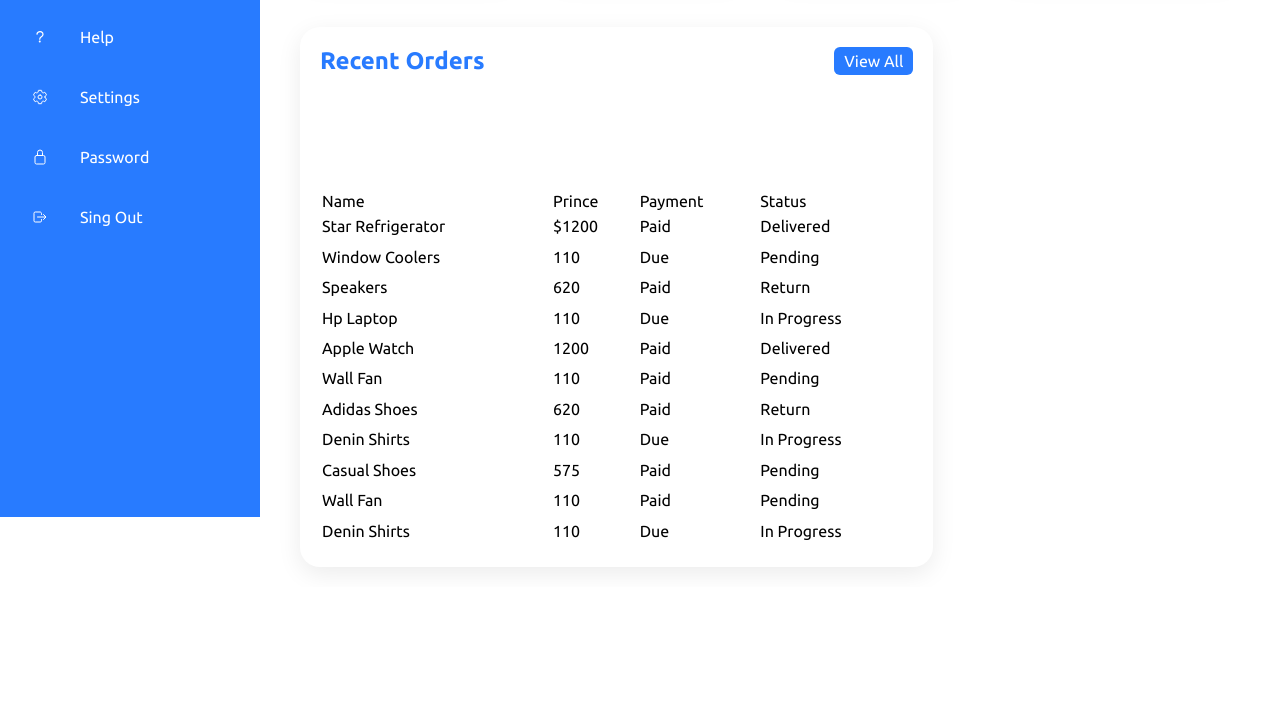
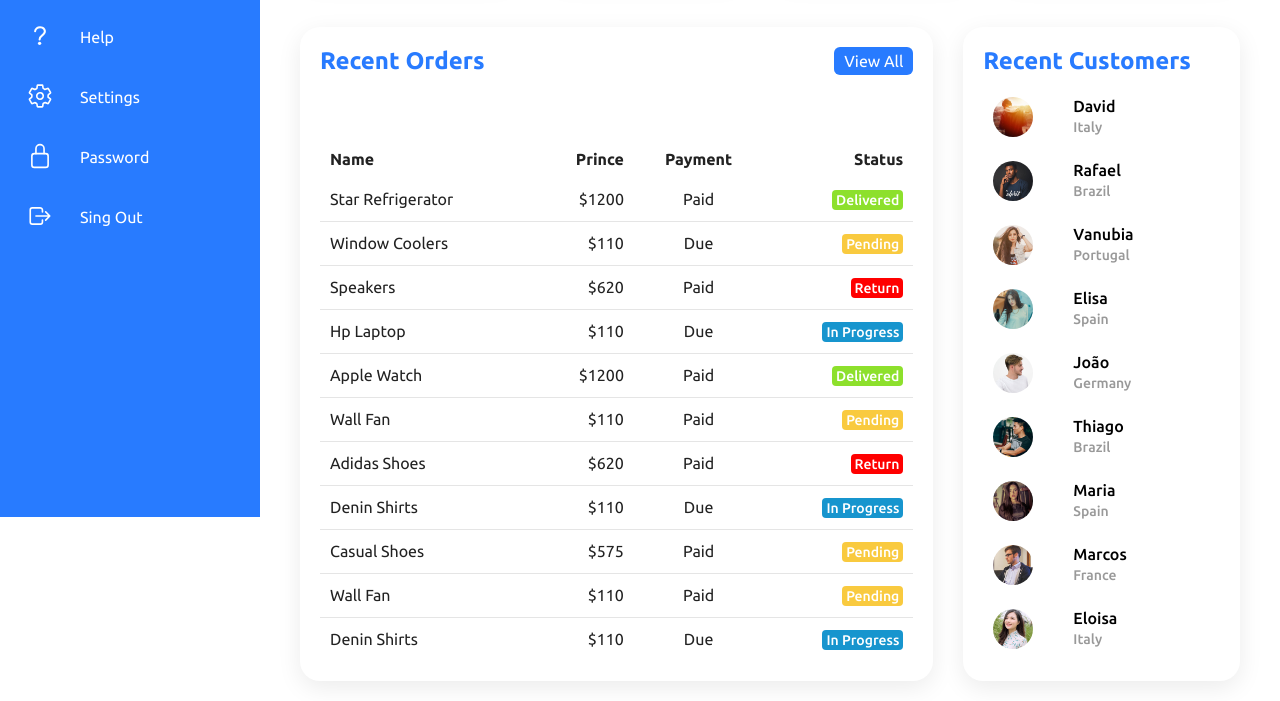
Before and after one commit to RafaelSobral/dashboard_using_HTML_CSS_JAVASCRIPT, a plain HTML site: page index.html in a window 1280 px wide. Shown: the part 283-984 px from the top of the page. Before the commit the page ends 870 px from the top, so only its background shows below. Drawn offline with nearby package versions, Linux system fonts and the light colour scheme.

Commit message:
Layout Final
Commit do Layout Final!

```diff
--- a/index.html
+++ b/index.html
@@ -14,69 +14,55 @@
       <ul>
         <li>
           <a href="#">
-            <span class="icon"><ion-icon name="logo-apple"></ion-icon></span>
+            <span class="icon"><ion-icon name="logo-bitcoin"></ion-icon></span>
             <span class="title">Brand Name</span>
           </a>
         </li>
         <li>
           <a href="#">
-            <span class="icon"
-              ><ion-icon name="home-outline"></ion-icon
-            ></span>
+            <span class="icon"><ion-icon name="home-outline"></ion-icon></span>
             <span class="title">Dashboard</span>
           </a>
         </li>
         <li>
           <a href="#">
-            <span class="icon"
-              ><ion-icon name="person-outline"></ion-icon
-            ></span>
+            <span class="icon"><ion-icon name="person-outline"></ion-icon></span>
             <span class="title">Customers</span>
           </a>
         </li>
         <li>
           <a href="#">
-            <span class="icon"
-              ><ion-icon name="chatbubble-outline"></ion-icon
-            ></span>
+            <span class="icon"><ion-icon name="chatbubble-outline"></ion-icon></span>
             <span class="title">Message</span>
           </a>
         </li>
         <li>
           <a href="#">
-            <span class="icon"
-              ><ion-icon name="help-outline"></ion-icon
-            ></span>
+            <span class="icon"><ion-icon name="help-outline"></ion-icon></span>
             <span class="title">Help</span>
           </a>
         </li>
         <li>
           <a href="#">
-            <span class="icon"
-              ><ion-icon name="settings-outline"></ion-icon
-            ></span>
+            <span class="icon"><ion-icon name="settings-outline"></ion-icon></span>
             <span class="title">Settings</span>
           </a>
         </li>
         <li>
           <a href="#">
-            <span class="icon"
-              ><ion-icon name="lock-closed-outline"></ion-icon
-            ></span>
+            <span class="icon"><ion-icon name="lock-closed-outline"></ion-icon></span>
             <span class="title">Password</span>
           </a>
         </li>
         <li>
           <a href="#">
-            <span class="icon"
-              ><ion-icon name="log-out-outline"></ion-icon
-            ></span>
+            <span class="icon"><ion-icon name="log-out-outline"></ion-icon></span>
             <span class="title">Sing Out</span>
           </a>
         </li>
       </ul>
     </div>
-         <!---MAIN--->
+         <!--MAIN-->
     <div class="main">
       <div class="topbar">
         <div class="toggle">
@@ -94,7 +80,7 @@
           <img src="IMG/user.jpg">
         </div>
       </div>
-          <!--CARDS-->
+        <!--CARDS-->
       <div class="cardFlex">
         <div class="cardBox">
           <div class="card">
@@ -144,7 +130,7 @@
           </div>
         </div>
        </div>
-      <!-- // DATA LIST  -->
+        <!--DATA LIST-->
       <div class="details">
         <div class="recentOrders">
           <div class="cardHeader">
@@ -169,69 +155,114 @@
               </tr>
               <tr>
                 <td>Window Coolers</td>
-                <td>110</td>
+                <td>$110</td>
                 <td>Due</td>
                 <td><span class="status pending">Pending</span></td>
               </tr>
               <tr>
                 <td>Speakers</td>
-                <td>620</td>
+                <td>$620</td>
                 <td>Paid</td>
                 <td><span class="status return">Return</span></td>
               </tr>
               <tr>
                 <td>Hp Laptop</td>
-                <td>110</td>
+                <td>$110</td>
                 <td>Due</td>
                 <td><span class="status inprogress">In Progress</span></td>
               </tr>
               <tr>
                 <td>Apple Watch</td>
-                <td>1200</td>
+                <td>$1200</td>
                 <td>Paid</td>
                 <td><span class="status delivered">Delivered</span></td>
               </tr>
               <tr>
                 <td>Wall Fan</td>
-                <td>110</td>
+                <td>$110</td>
                 <td>Paid</td>
                 <td><span class="status pending">Pending</span></td>
               </tr>
               <tr>
                 <td>Adidas Shoes</td>
-                <td>620</td>
+                <td>$620</td>
                 <td>Paid</td>
                 <td><span class="status return">Return</span></td>
               </tr>
               <tr>
                 <td>Denin Shirts</td>
-                <td>110</td>
+                <td>$110</td>
                 <td>Due</td>
                 <td><span class="status inprogress">In Progress</span></td>
               </tr>
               <tr>
                 <td>Casual Shoes</td>
-                <td>575</td>
+                <td>$575</td>
                 <td>Paid</td>
                 <td><span class="status pending">Pending</span></td>
               </tr>
               <tr>
                 <td>Wall Fan</td>
-                <td>110</td>
+                <td>$110</td>
                 <td>Paid</td>
                 <td><span class="status pending">Pending</span></td>
               </tr>
               <tr>
                 <td>Denin Shirts</td>
-                <td>110</td>
+                <td>$110</td>
                 <td>Due</td>
                 <td><span class="status inprogress">In Progress</span></td>
               </tr>
             </tbody>
           </table>
         </div>
+
+        <!--CUSTOMERS-->
+        <div class="recentCustomers">
+          <div class="cardHeader">
+            <h2>Recent Customers</h2>
+          </div>
+          <table>
+            <tr>
+              <td width="60px"><div class="imgBox"><img src="/IMG/img1.jpg" alt="user"></div></td>
+              <td><h4>David<br><span>Italy</span></h4></td>
+            </tr>
+            <tr>
+              <td width="60px"><div class="imgBox"><img src="/IMG/img2.jpg" alt="user"></div></td>
+              <td><h4>Rafael<br><span>Brazil</span></h4></td>
+            </tr>
+            <tr>
+              <td width="60px"><div class="imgBox"><img src="/IMG/img3.jpg" alt="user"></div></td>
+              <td><h4>Vanubia<br><span>Portugal</span></h4></td>
+            </tr>
+            <tr>
+              <td width="60px"><div class="imgBox"><img src="/IMG/img4.jpg" alt="user"></div></td>
+              <td><h4>Elisa<br><span>Spain</span></h4></td>
+            </tr>
+            <tr>
+              <td width="60px"><div class="imgBox"><img src="/IMG/img5.jpg" alt="user"></div></td>
+              <td><h4>João<br><span>Germany</span></h4></td>
+            </tr>
+            <tr>
+              <td width="60px"><div class="imgBox"><img src="/IMG/img6.jpg" alt="user"></div></td>
+              <td><h4>Thiago<br><span>Brazil</span></h4></td>
+            </tr>
+            <tr>
+              <td width="60px"><div class="imgBox"><img src="/IMG/img7.jpg" alt="user"></div></td>
+              <td><h4>Maria<br><span>Spain</span></h4></td>
+            </tr>
+            <tr>
+              <td width="60px"><div class="imgBox"><img src="/IMG/img8.jpg" alt="user"></div></td>
+              <td><h4>Marcos<br><span>France</span></h4></td>
+            </tr>
+            <tr>
+              <td width="60px"><div class="imgBox"><img src="/IMG/img9.jpg" alt="user"></div></td>
+              <td><h4>Eloisa<br><span>Italy</span></h4></td>
+            </tr>
+          </table>
+        </div>
+
       </div>
-
     </div>
   </div>
 
@@ -239,7 +270,7 @@
   <script nomodule src="https://unpkg.com/ionicons@5.5.2/dist/ionicons/ionicons.js"></script>
 
   <script>
-    // MENU TOGGLE
+    /////// MENU TOGGLE ///////
     let toggle = document.querySelector('.toggle')
     let navigation = document.querySelector('.navigation')
     let main = document.querySelector('.main')
@@ -249,7 +280,7 @@
       main.classList.toggle('active')
 
     }
-    //add hovered class in selected list item
+
     let list = document.querySelectorAll('.navigation li')
     function activeLink() {
       list.forEach((item) => item.classList.remove('hovered'))
--- a/style.css
+++ b/style.css
@@ -87,6 +87,7 @@ body {
   height: 60px;
   line-height: 65px;
   text-align: center;
+  font-size: 26px;
 }
 
 .navigation ul li a .title {
@@ -149,7 +150,7 @@ body {
   display: flex;
   justify-content: space-between;
   align-items: center;
-  padding: 0 10px;
+  padding: 0 -10px;
 }
 
 .toggle {
@@ -176,10 +177,10 @@ body {
 }
 
 .search label input {
-  width: 100%;
+  width: 80%;
   height: 40px;
   border-radius: 40px;
-  padding: 5px 20px;
+  padding: 0px 20px;
   padding-left: 35px;
   font-size: 18px;
   outline: none;
@@ -301,3 +302,206 @@ body {
   color: var(--whrite);
   border-radius: 6px;
 }
+
+.details table {
+  width: 100%;
+  border-collapse: collapse;
+  margin-top: 10px;
+}
+
+.details table thead td {
+  font-weight: 600;
+}
+
+.details .recentOrders table tr {
+  color: var(--black1);
+  border-bottom: 1px solid rgba(0, 0, 0, 0.1);
+}
+
+.details .recentOrders table tr:last-child {
+  border-bottom: none;
+}
+
+.details .recentOrders table tbody tr:hover {
+  background: var(--blue);
+  color: var(--whrite);
+}
+
+.details .recentOrders table tr td {
+  padding: 10px;
+}
+
+.details .recentOrders table tr td:last-child {
+  text-align: end;
+}
+
+.details .recentOrders table tr td:nth-child(2) {
+  text-align: end;
+}
+
+.details .recentOrders table tr td:nth-child(3) {
+  text-align: center;
+}
+
+.status.delivered {
+  padding: 2px 4px;
+  background: #8de02c;
+  color: var(--whrite);
+  border-radius: 4px;
+  font-size: 14px;
+  font-weight: 500;
+}
+
+.status.pending {
+  padding: 2px 4px;
+  background: #f9ca3f;
+  color: var(--whrite);
+  border-radius: 4px;
+  font-size: 14px;
+  font-weight: 500;
+}
+
+.status.return {
+  padding: 2px 4px;
+  background: #f00;
+  color: var(--whrite);
+  border-radius: 4px;
+  font-size: 14px;
+  font-weight: 500;
+}
+
+.status.inprogress {
+  padding: 2px 4px;
+  background: #1795ce;
+  color: var(--whrite);
+  border-radius: 4px;
+  font-size: 14px;
+  font-weight: 500;
+}
+
+.recentCustomers {
+  position: relative;
+  display: grid;
+  min-height: 500px;
+  padding: 20px;
+  background: var(--whrite);
+  margin-right: 40px;
+  box-shadow: 0 7px 25px rgba(0, 0, 0, 0.08);
+  border-radius: 20px;
+}
+
+.recentCustomers .imgBox {
+  position: relative;
+  width: 40px;
+  height: 40px;
+  border-radius: 50%;
+  overflow: hidden;
+}
+
+.recentCustomers .imgBox img {
+  position: absolute;
+  top: 0;
+  left: 0;
+  width: 100%;
+  height: 100%;
+  object-fit: cover;
+}
+
+.recentCustomers table tr:hover {
+  background: var(--blue);
+  color: var(--whrite);
+}
+
+.recentCustomers table tr td {
+  padding: 12px 10px;
+}
+
+.recentCustomers table tr td h4 {
+  font-size: 16px;
+  font-weight: 500;
+  line-height: 1.2rem;
+}
+
+.recentCustomers table tr td h4 span {
+  font-size: 14px;
+  color: var(--black2);
+}
+
+.recentCustomers table tr:hover {
+  background: var(--blue);
+  color: var(--whrite);
+}
+
+.recentCustomers table tr:hover td h4 span {
+  color: var(--whrite);
+}
+
+/*-- RESPONSIVE DESIGN --*/
+
+@media (max-width: 990px) {
+  .navigation {
+    left: -300px;
+  }
+  .navigation.active {
+    width: 282px;
+    left: 0;
+  }
+  .main {
+    width: 100%;
+    left: 0;
+  }
+  .main.active {
+    left: 300px;
+  }
+  .cardFlex {
+    grid-template-columns: repeat(2, 1fr);
+  }
+}
+
+@media (max-width: 780px) {
+  .details {
+    grid-template-columns: repeat(1, 1fr);
+  }
+  .recentOrders {
+    margin-right: 40px;
+  }
+  .cardFlex {
+    grid-template-columns: repeat(1, 1fr);
+  }
+  .recentCustomers {
+    overflow-x: auto;
+  }
+  .status.inprogress {
+    white-space: nowrap;
+  }
+}
+
+@media (max-width: 480) {
+  .cardflex {
+    grid-template-columns: repeat(1, 1fr);
+  }
+  .cardHeader h2 {
+    font-size: 20px;
+  }
+  .user {
+    min-width: 40px;
+  }
+  .navigation {
+    width: 100%;
+    left: -100%;
+    z-index: 1000;
+  }
+  .navigation.active {
+    width: 100%;
+    left: -0;
+  }
+  .toggle {
+    z-index: 10001;
+  }
+  .main .active .toggle {
+    position: fixed;
+    right: 0;
+    left: initial;
+    color: var(--whrite);
+  }
+}
```
